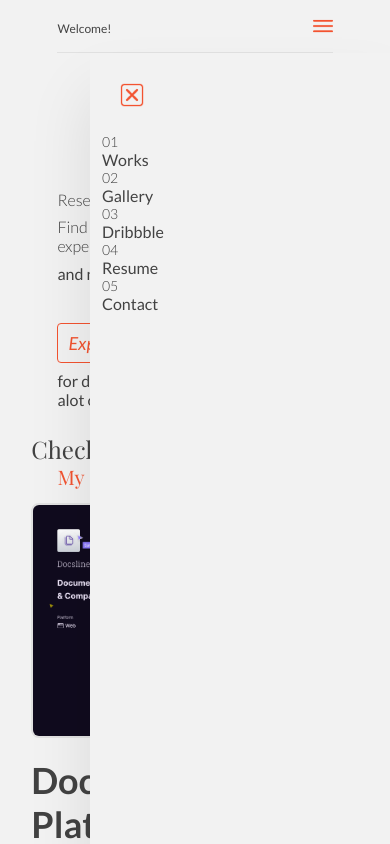
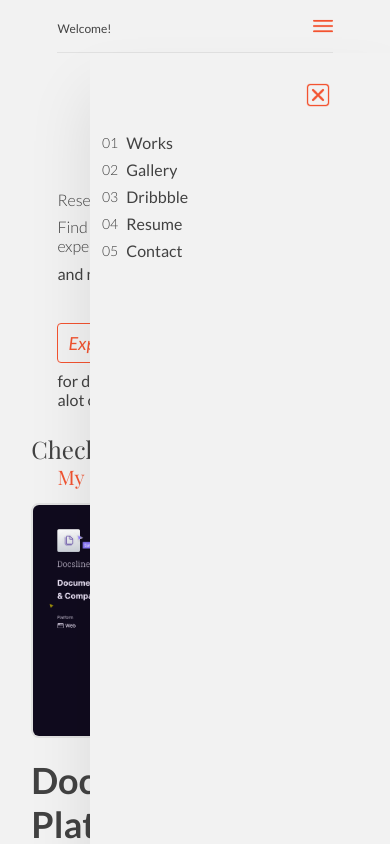
Before and after one commit to sakilaapokharel/portfolio, a plain HTML site: page index.html in a window 390 px wide. Both pictures are taken after a click on the picture 322 px from the left and 26 px from the top of the page. Shown: the top 844 px of the page. Drawn offline with nearby package versions, Linux system fonts and the light colour scheme; a web font is replaced by a local one.

Commit message:
nav responsive

```diff
--- a/style.css
+++ b/style.css
@@ -60,9 +60,11 @@ p{
   display: initial;
   position: absolute;
   top: 30px;
-  left: 30px;
+  right: 60px;
   color: #222;
   font-size: 24px;
+  height: 24px;
+  width: auto;
 }
 
 
@@ -366,16 +368,19 @@ h3 {
   transition: 0.3s;
 }
 
-
-#navresponsive.active li {
+#navresponsive.active ul.nav-links{
   display: flex;
   flex-direction: column;
+  gap: 8px;
 }
 
-#close{
-  height: 24px;
-  width: auto;
+#navresponsive.active a{
+  display: flex;
+  flex-direction: row;
+  gap: 8px;
+  align-items: center;
 }
+
 
 #navresponsive.active {
   right: 0;
```
